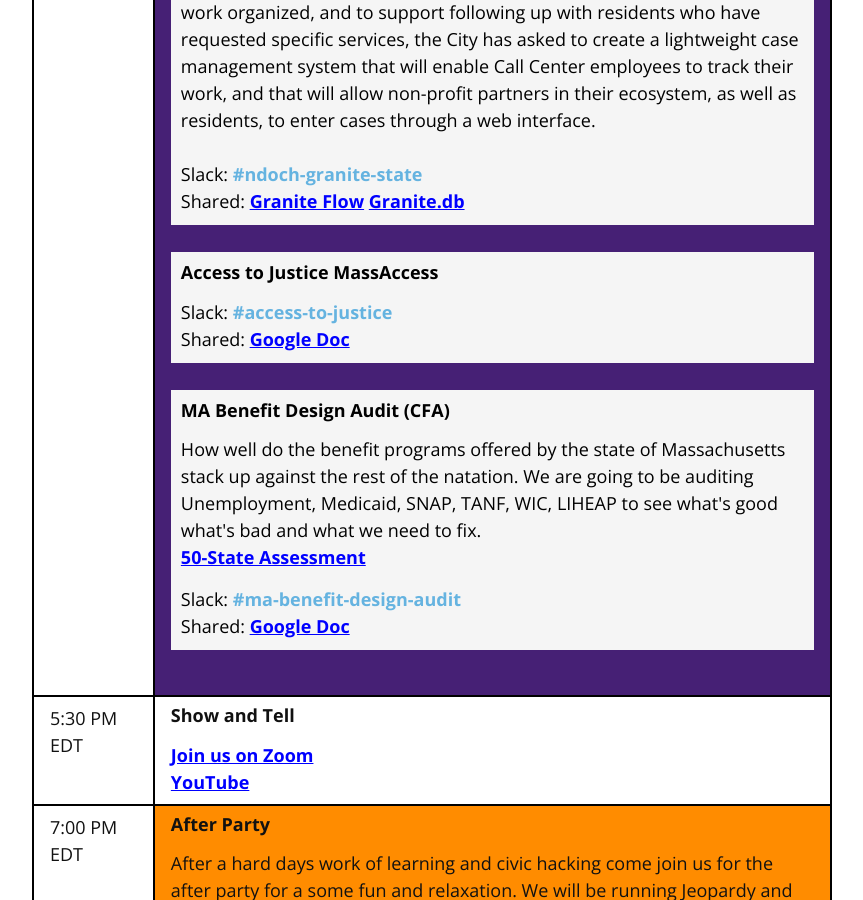
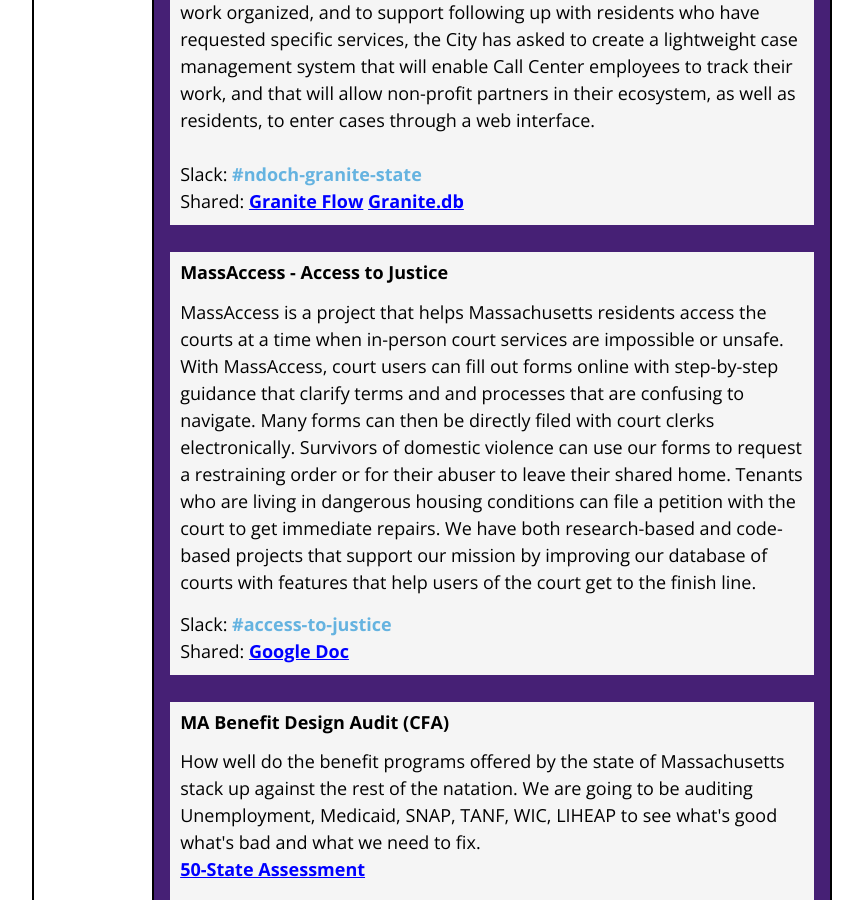
Before and after one commit to codeforboston/codeforboston.org, a Jekyll site: the page built from ndoch.html, in a window 1280 px wide and 900 px high, scrolled down 4557 px. Shown: the whole window, without its empty margins (208-1071 px from the left). Built offline with Jekyll 4.4.1, drawn with Linux system fonts in a browser that asks for light colours; nearby versions of some CDN libraries; some of the changed text lies outside the part shown.

Commit message:
Updated MassAccess events and CFA links

```diff
--- a/ndoch.html
+++ b/ndoch.html
@@ -274,7 +274,8 @@
           </p>
         </div>
         <div>
-          <a target="_blank" style="color: white;"><u>Join us on Zoom</u></a>
+          <a href="https://www.eventbrite.com/e/national-day-of-civic-hacking-2020-tickets-113388393738" target="_blank"
+            style="color: white;"><u>Register on Eventbrite</u></a>
         </div>
       </td>
     </tr>
@@ -301,14 +302,16 @@
             MassAccess
           </h5>
           <div>
-            Speaker:
+            Speaker: Quinten Steenhuis
           </div>
           <div>
             <a href="https://massaccess.suffolklitlab.org/" target="_blank">massaccess.suffolklitlab.org/</a>
           </div>
           <br />
           <div>
-            How COVID-19 has changed how to file court forms, since most court buildings are closed
+            Join MassAccess as we talk about how COVID-19 has changed how Massachusetts residents can access the courts
+            since in-person court servicies are almost impossible. We will explore how moving virutal has changed filing
+            documents and access courts affects us all.
           </div>
           <br />
           <div>
@@ -360,9 +363,8 @@
           </div>
           <br />
           <div>
-            <a target="_blank" style="text-decoration: underline; color: blue;">Join us on Zoom</a>
-            <br />
-            <a target="_blank" style="text-decoration: underline; color: blue;">YouTube</a>
+            <a href="https://www.eventbrite.com/e/national-day-of-civic-hacking-2020-tickets-113388393738" target="_blank"
+            style="text-decoration: underline; color: blue;"><u>Register on Eventbrite</u></a>
           </div>
         </div>
         <br />
@@ -385,10 +387,8 @@
           </div>
           <br />
           <div>
-            <a href="https://codeforamerica.zoom.us/j/99510940605" target="_blank"
-              style="text-decoration: underline; color: blue;">Join Code for America on Zoom</a>
-            <br />
-            <a target="_blank" style="text-decoration: underline; color: blue;">YouTube</a>
+            <a href="https://www.eventbrite.com/e/national-day-of-civic-hacking-2020-tickets-113388393738" target="_blank"
+            style="text-decoration: underline; color: blue;"><u>Register on Eventbrite</u></a>
           </div>
         </div>
         <br />
@@ -408,8 +408,8 @@
           </div>
           <br />
           <div>
-            <a href="https://codeforamerica.zoom.us/j/97948587688" target="_blank"
-              style="text-decoration: underline; color: blue;">Join Code for America on Zoom</a>
+            <a href="https://www.eventbrite.com/e/national-day-of-civic-hacking-2020-tickets-113388393738" target="_blank"
+            style="text-decoration: underline; color: blue;"><u>Register on Eventbrite</u></a>
           </div>
           <br />
         </div>
@@ -491,10 +491,17 @@
             <!--class="project"-->
             <div style="background-color: #f5f5f5; padding: 10px; color: black;">
               <h5 style="font-family: 'Open Sans', Helvetica, Arial, sans-serif; font-weight: bold;">
-                Access to Justice MassAccess
+                MassAccess - Access to Justice
               </h5>
               <p>
-                <!-- Project Description -->
+                MassAccess is a project that helps Massachusetts residents access the courts at a time when in-person
+                court services are impossible or unsafe. With MassAccess, court users can fill out forms online with
+                step-by-step guidance that clarify terms and and processes that are confusing to navigate. Many forms
+                can then be directly filed with court clerks electronically. Survivors of domestic violence can use our
+                forms to request a restraining order or for their abuser to leave their shared home. Tenants who are
+                living in dangerous housing conditions can file a petition with the court to get immediate repairs. We
+                have both research-based and code-based projects that support our mission by improving our database of
+                courts with features that help users of the court get to the finish line.
               </p>
               <div>
                 Slack: <a href="https://cfb-public.slack.com/archives/C01AC6XGV9B"
@@ -513,7 +520,8 @@
                 MA Benefit Design Audit (CFA)
               </h5>
               <div>
-                How well do the benefit programs offered by the state of Massachusetts stack up against the rest of the natation. We are going to be auditing
+                How well do the benefit programs offered by the state of Massachusetts stack up against the rest of the
+                natation. We are going to be auditing
                 Unemployment, Medicaid, SNAP, TANF, WIC, LIHEAP to see what's good what's bad and what we need to fix.
               </div>
               <p>
```
